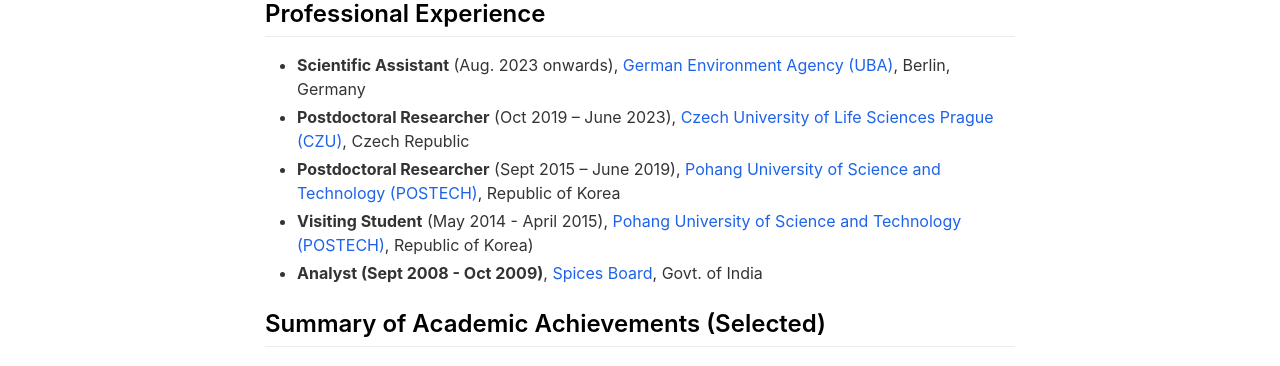
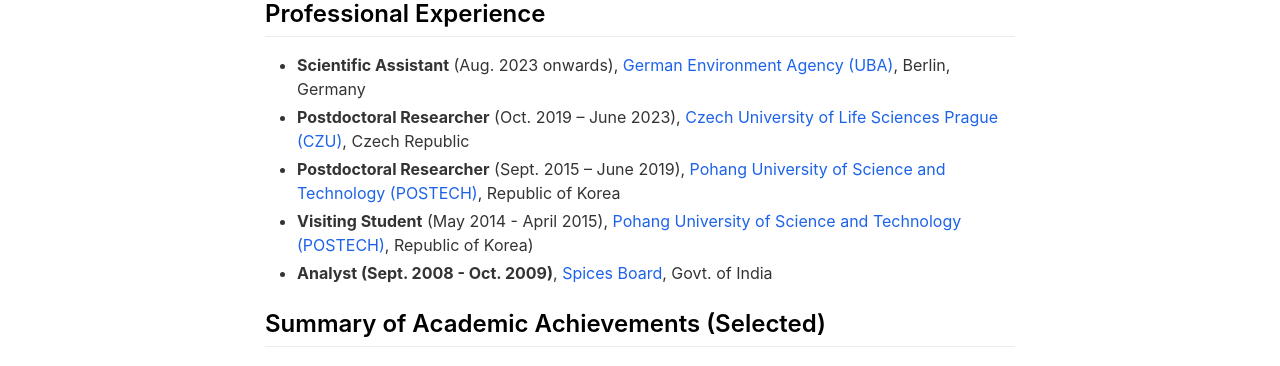
Before and after one commit to sunilsresearch/sunilsresearch.github.io, a Jekyll site: the page built from _pages/cv.md, in a window 1280 px wide. Shown: the part 443-809 px from the top of the page. Built offline with Jekyll 4.4.1, drawn with Linux system fonts in a browser that asks for light colours; nearby versions of some CDN libraries.

```diff
--- a/_pages/cv.md
+++ b/_pages/cv.md
@@ -22,10 +22,10 @@ include_in_header: true
 <h2>Professional Experience</h2>
 
 - <b>Scientific Assistant</b> (Aug. 2023 onwards), <a href="https://www.umweltbundesamt.de/en" target="_blank">German Environment Agency (UBA)</a>, Berlin, Germany
-- <b>Postdoctoral Researcher</b> (Oct 2019 – June 2023), <a href="https://www.czu.cz/en" target="_blank">Czech University of Life Sciences Prague (CZU)</a>, Czech Republic
-- <b>Postdoctoral Researcher</b> (Sept 2015 – June 2019), <a href="https://www.postech.ac.kr/eng/" target="_blank">Pohang University of Science and Technology (POSTECH)</a>, Republic of Korea
+- <b>Postdoctoral Researcher</b> (Oct. 2019 – June 2023), <a href="https://www.czu.cz/en" target="_blank">Czech University of Life Sciences Prague (CZU)</a>, Czech Republic
+- <b>Postdoctoral Researcher</b> (Sept. 2015 – June 2019), <a href="https://www.postech.ac.kr/eng/" target="_blank">Pohang University of Science and Technology (POSTECH)</a>, Republic of Korea
 - <b>Visiting Student</b> (May 2014 - April 2015), <a href="https://www.postech.ac.kr/eng/" target="_blank">Pohang University of Science and Technology (POSTECH)</a>, Republic of Korea)
-- <b>Analyst (Sept 2008 - Oct 2009)</b>, <a href="http://www.indianspices.com/" target="_blank">Spices Board</a>, Govt. of India
+- <b>Analyst (Sept. 2008 - Oct. 2009)</b>, <a href="http://www.indianspices.com/" target="_blank">Spices Board</a>, Govt. of India
 
 <h2>Summary of Academic Achievements (Selected)</h2>
 
```
Also changed, not shown: _pages/research.md (+4 -2 lines), assets/pic008.jpg (added).
